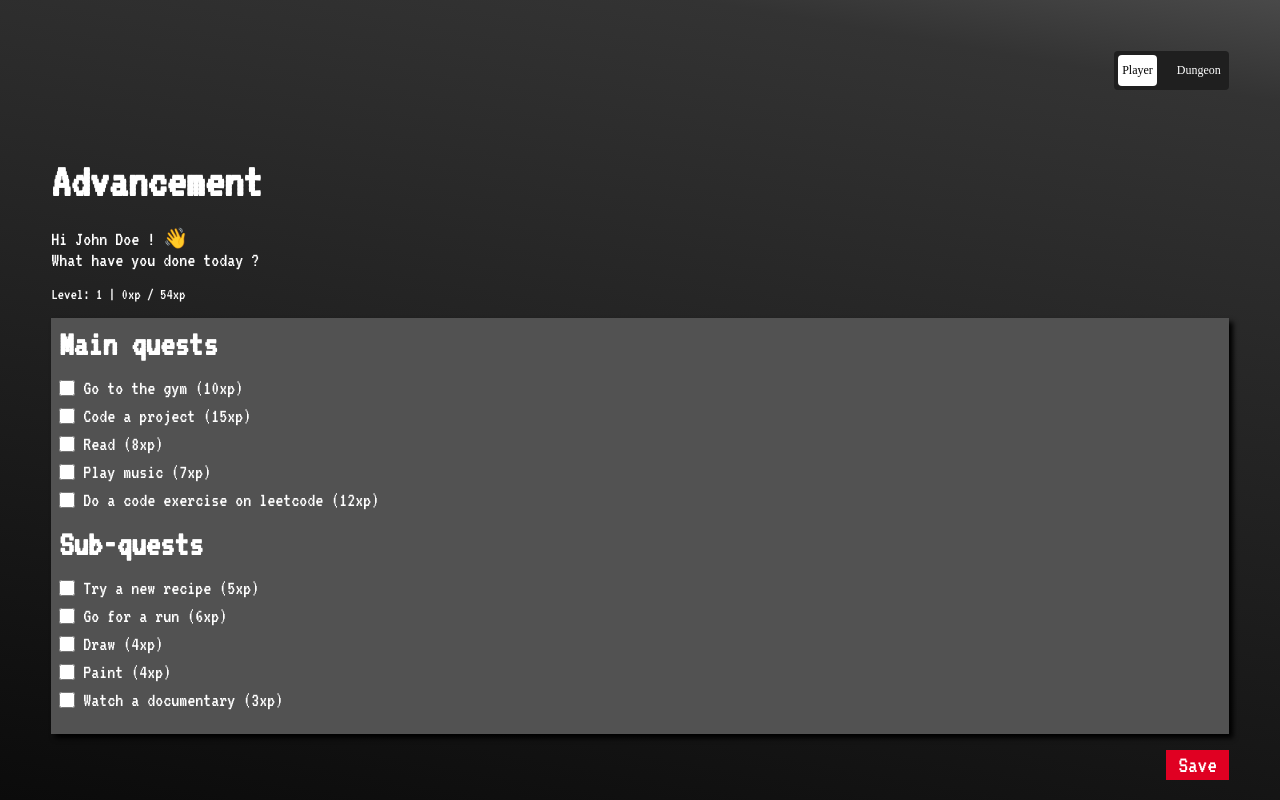
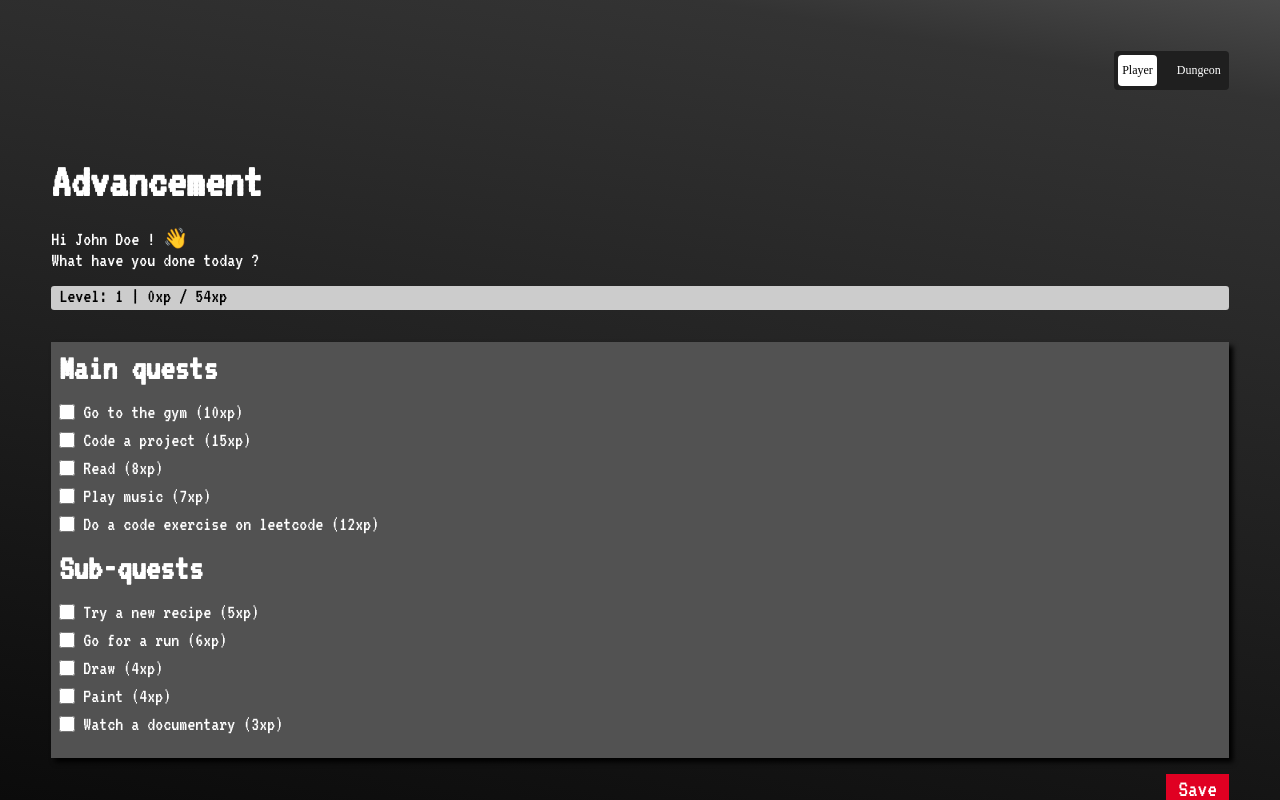
Before and after one commit to AlexPst-Dev/HabitGameTracker, a Vue app: page / in a window 1280 px wide. Built offline with nearby package versions, Linux system fonts and the light colour scheme.

Commit message:
feat: add a dynamic xp bar

```diff
--- a/src/components/List.vue
+++ b/src/components/List.vue
@@ -1,8 +1,16 @@
 <template>
   <div class="daily-task-list-component">
     <div class="player-progression">
-      Level: {{ currentLevel }} | {{ totalExperience }}xp /
-      {{ xpForNextLevel }}xp
+      <div class="xp-bar">
+        <span>
+          Level: {{ currentLevel }} | {{ totalExperience }}xp /
+          {{ xpForNextLevel }}xp
+        </span>
+        <div
+          class="xp-bar-fill"
+          :style="{ width: progressBarWidth + '%' }"
+        ></div>
+      </div>
     </div>
     <div class="task-list">
       <div
@@ -44,6 +52,7 @@ const props = defineProps({
 
 // Reactive state for experience and level
 const totalExperience = ref(props.initialXp || 0);
+const savedExperience = ref(props.initialXp || 0); // State for progress bar
 const currentLevel = ref(props.initialLevel || 1);
 const categorizedTasks = ref({});
 
@@ -60,6 +69,11 @@ const categorizeTasks = () => {
 const xpForNextLevel = computed(() =>
   Math.floor(24 * Math.pow(currentLevel.value / 2 + 1, 2))
 );
+
+// Progress bar width based on XP
+const progressBarWidth = computed(() => {
+  return Math.min((savedExperience.value / xpForNextLevel.value) * 100, 100);
+});
 
 // Level-up logic
 const handleLevelUp = () => {
@@ -82,6 +96,7 @@ const handleTaskToggle = (task) => {
 
 // Save progress to localStorage
 const saveProgress = () => {
+  savedExperience.value = totalExperience.value; // Update progress bar XP on save
   props.tasks.forEach((task) => {
     if (task.completed) {
       task.saved = true; // Mark the task as saved
@@ -124,6 +139,7 @@ onMounted(() => {
   if (savedData?.progress) {
     totalExperience.value = savedData.progress.playerXp || 0;
     currentLevel.value = savedData.progress.playerLevel || 1;
+    savedExperience.value = savedData.progress.playerXp || 0; // Initialize bar with saved XP
     const savedTasks = new Set(
       savedData.progress.completedTasks.map((task) => task.name)
     );
@@ -177,4 +193,27 @@ onMounted(() => {
   text-decoration: line-through;
   color: #888;
 }
+
+.player-progression {
+  margin-bottom: 1rem;
+}
+.xp-bar {
+  height: 1.5rem;
+  background-color: #ccc;
+  border-radius: 0.2rem;
+  overflow: hidden;
+  position: relative;
+}
+.xp-bar span {
+  color: black;
+  position: absolute;
+  top: 0;
+  left: 0;
+  padding: 0 0.5rem;
+}
+.xp-bar-fill {
+  height: 100%;
+  background: linear-gradient(to right, #1e90ff, #00ffff);
+  transition: width 0.25s ease-in-out;
+}
 </style>
```
